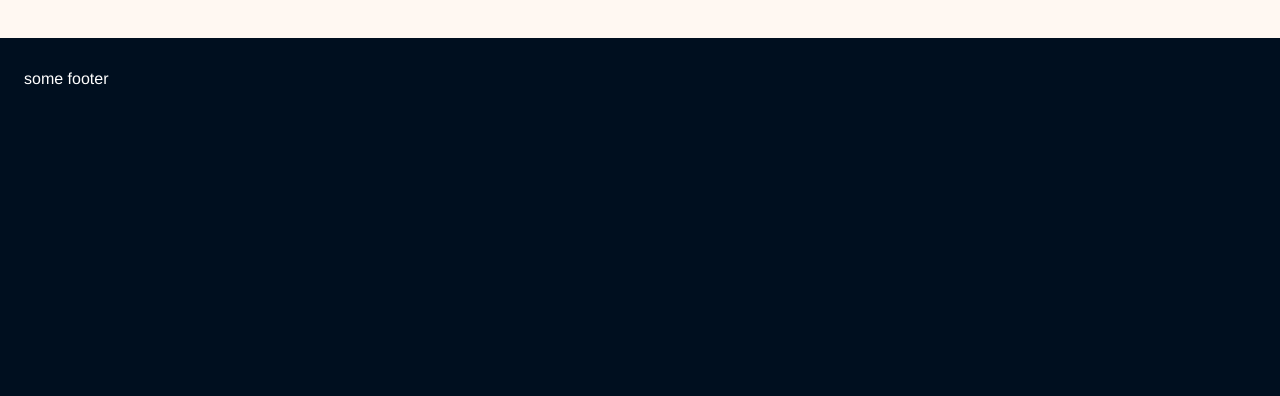
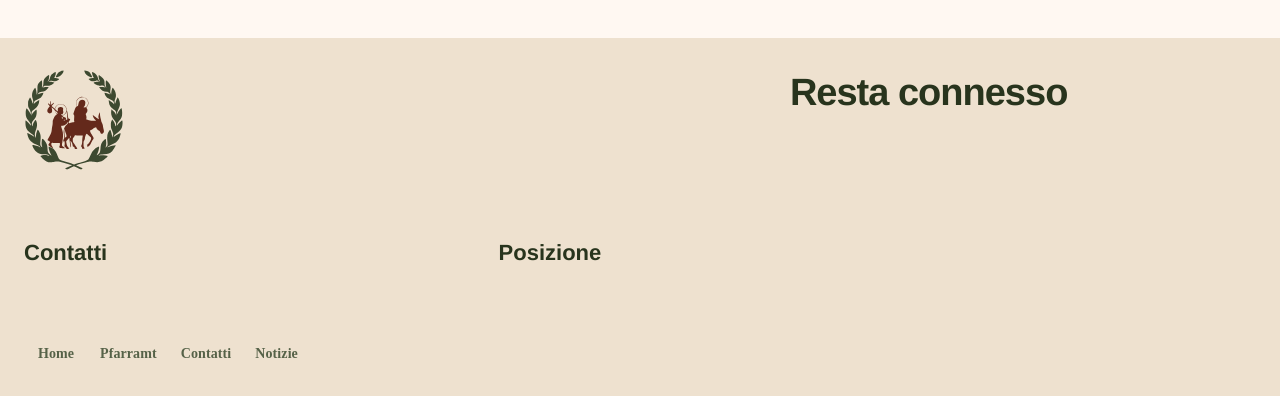
Before and after one commit to FedeTommi/mci, an Angular app: page / in a window 1280 px wide. Shown: the part 1162-1558 px from the top of the page. Built offline with nearby package versions, Linux system fonts and the light colour scheme.

Commit message:
add footer content

```diff
--- a/src/app/core/layout/app/app.component.html
+++ b/src/app/core/layout/app/app.component.html
@@ -46,6 +46,31 @@
   </div>
 
   <footer class="full-bleed width-container">
-    <div class="content">some footer</div>
+    <div class="content">
+      <a routerLink="/">
+        <img
+          alt="MCI logo"
+          height="100"
+          width="100"
+          ngSrc="/images/logo.svg"
+          priority="1"
+        >
+      </a>
+      <div style="grid-area: contacts">
+        <h5>Contatti</h5>
+      </div>
+      <div style="grid-area: location">
+        <h5>Posizione</h5>
+      </div>
+      <div style="grid-area: connected">
+        <h3>Resta connesso</h3>
+      </div>
+      <div style="grid-area: buttons">
+        <button mat-button>Home</button>
+        <button mat-button>Pfarramt</button>
+        <button mat-button>Contatti</button>
+        <button mat-button>Notizie</button>
+      </div>
+    </div>
   </footer>
 </div>
--- a/src/app/core/layout/app/app.component.scss
+++ b/src/app/core/layout/app/app.component.scss
@@ -1,3 +1,6 @@
+@use 'sass:map';
+@use '../../../../styles/_theme-colors' as mci;
+
 :host {
   .width-container {
     display: grid;
@@ -46,7 +49,7 @@
     }
   }
 
-  a img {
+  a mat-icon {
     color: var(--mat-sys-primary);
   }
 
@@ -78,8 +81,20 @@
 
   footer {
     height: 400px;
-    background-color: var(--black);
+    background-color: var(--mat-sys-surface-container-highest);
     color: white;
-    padding-top: var(--xl)
+    padding-top: var(--xl);
+
+    div.content {
+      display: grid;
+      grid-template-areas: 'logo . connected'
+    'contacts location connected'
+    'buttons . .';
+    }
+
+    h3, h5 {
+      color: map.get(mci.$primary-palette, 20);
+      // color: var(--mat-sys-on-background);
+    }
   }
 }
```
